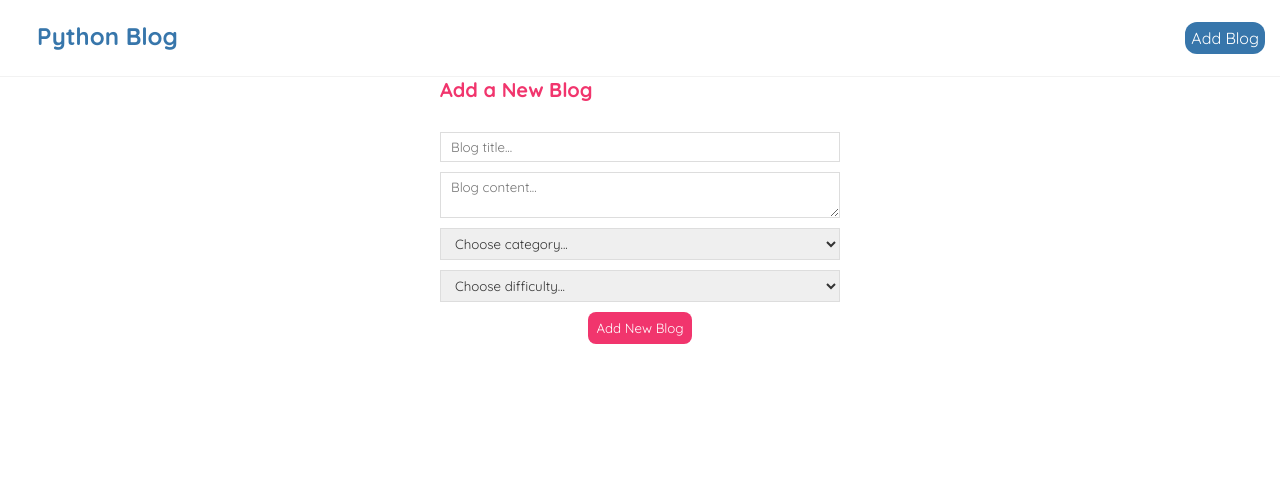
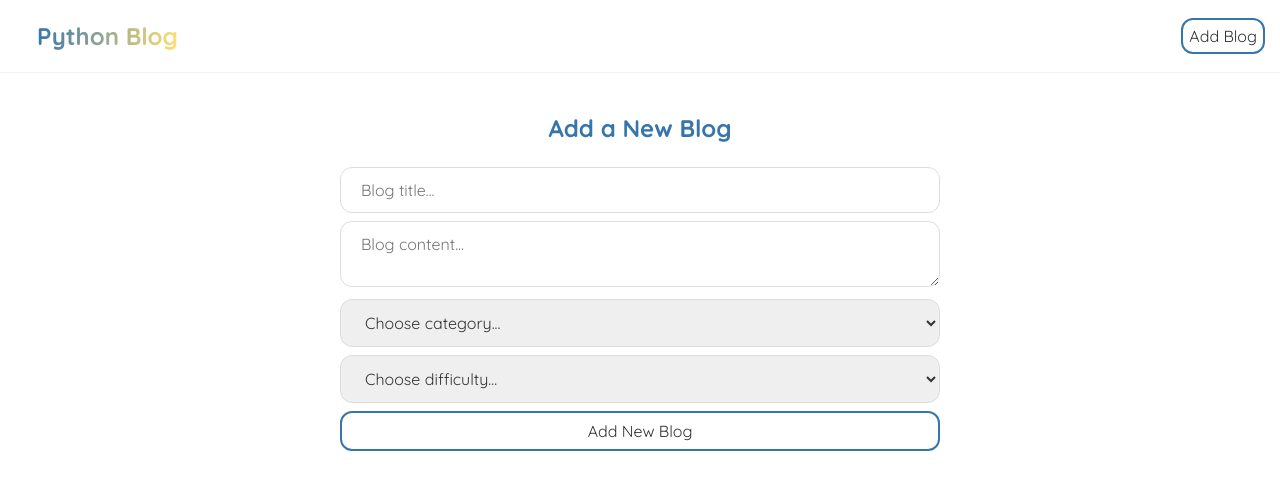
Before and after one commit to Kolabogat/python_blog, a React (Create React App) app in the folder frontend/: page /add_blog in a window 1280 px wide. Shown: the top 490 px of the page. Built offline with nearby package versions, Linux system fonts and the light colour scheme.

Commit message:
Updated: Styles

```diff
--- a/frontend/src/index.css
+++ b/frontend/src/index.css
@@ -1,25 +1,61 @@
 @import url('https://fonts.googleapis.com/css2?family=Quicksand:wght@300;400;500;600;700&display=swap');
 
+/* All */
 html, body {
   margin: 0;
   padding: 0;
 }
-
 * {
   margin: 0;
   font-family: 'Quicksand';
   color: #333;
   box-sizing: border;
 }
-h1, h2 {
+h2 {
   color: #3776ab;
   margin-bottom: 4px;
   text-align: left;
 }
+.span-category {
+  font-size: 16px;
+  color: #cfa000;
+  font-weight: bold;
+}
+.container {
+  display: flex;
+  max-width: 1000px;
+  margin: auto;
+}
+.content {
+  width: 65%;
+  margin: 10px auto;
+  padding: 20px;
+}
+.sidebar {
+  width: 20%;
+  margin: 10px auto;
+  padding: 20px;
+}
+.max-width {
+  max-width: 500px;
+}
+.search {
+  margin-left: auto;
+  width: 300px;
+  height: 36px;
+  color: #333;
+  border-radius: 12px;
+  border: 2px solid #3776ab;
+}
+.cut-text {
+  display: block;
+  width: 100%;
+  overflow: hidden;
+  white-space: nowrap;
+  text-overflow: ellipsis;
+}
 
-
-
-
+/* Navbar */
 .navbar {
   padding: 15px;
   display: flex;
@@ -29,10 +65,10 @@ h1, h2 {
   border-bottom: 1px solid #f2f2f2;
 }
 .navbar h1 {
-  color: #3776ab;
-}
-.navbar h1:hover {
-  color: #f2ba00;
+  background: linear-gradient(90deg, rgba(55,118,171,1) 0%, rgba(255,223,115,1) 100%);
+  color: transparent;
+  background-clip: text;
+  -webkit-background-clip: text;
 }
 .navbar .links {
   margin-left: auto;
@@ -42,27 +78,23 @@ h1, h2 {
   text-decoration: none;
   padding: 6px;
 }
-.navbar a:hover {
-  color: #3776ab;
+
+/* Button */
+.button-blue {
+  color: #333;
+  border-radius: 12px;
+  border: 2px solid #3776ab;
+}
+.button-blue:hover {
+  color: white;
+  background-color: #3776ab;
+}
+.button-blue:active {
+  background-color: #3c5e7a;
+  border-color: #3c5e7a;
 }
 
-.container {
-  display: flex;
-  max-width: 1000px;
-  margin: auto;
-}
-.content {
-  width: 80%;
-  margin: 10px auto;
-  padding: 20px;
-}
-.sidebar {
-  width: 20%;
-  margin: 10px auto;
-  padding: 20px;
-}
-
-/*blog previews / list */
+/* Blog List */
 .blog-preview {
   padding: 10px 16px;
   margin: 20px 0;
@@ -71,20 +103,12 @@ h1, h2 {
 }
 .blog-preview:hover {
   box-shadow: 1px 2px 3px rgba(0,0,0,0.1);
+  background: rgb(55,118,171);
+  background: linear-gradient(90deg, rgba(55,118,171,0.2) 0%, rgba(255,211,67,0.2) 100%);
 }
 .blog-info {
   text-align: left;
 }
-  /*color: 'white',
-  backgroundColor: '#1e2933',
-  borderRadius: '8px',*/
-
-/*.blog-preview h2 {
-  font-size: 20px;
-  color: #3776ab;
-  margin-bottom: 8px;
-  text-align: left;
-}*/
 .blog-preview a{
   text-decoration: none;
 }
@@ -93,71 +117,81 @@ h1, h2 {
   margin-top: 4px;
 
 }
-.cut-text {
-  display: block;
-  width: 95%;
-  overflow: hidden;
-  white-space: nowrap;
-  text-overflow: ellipsis;
-}
 
 .difficulty-easy {
   color: #48ab37;
   text-align: left;
+  font-weight: bold;
 }
 
 
-/* blog details page */
-.blog-details h2 {
-  font-size: 20px;
-  color: #f1356d;
+/* Blog Details */
+.blog-details {
+  margin-top: 30px;
+  max-width: 600px;
+  margin: auto;
+  text-align: left;
+}
+.blog-details h1 {
+  font-size: 30px;
+  color: #3776ab;
   margin-bottom: 10px;
 }
 .blog-details div {
-  margin: 20px 0;
+  margin: 20px;
+}
+.blog-details span {
+
+}
+.blog-details p {
+    margin: 10px auto;
 }
 .blog-details button {
-  background: #f1356d;
+  background: #3776ab;
   color: #fff;
   border: 0;
   padding: 8px;
-  border-radius: 8px;
+  border-radius: 12px;
   cursor: pointer;
 }
 
-/* create new blog form */
+/* Create New Blog */
 .create {
-  max-width: 400px;
-  margin: 0 auto;
+  max-width: 600px;
+  margin: auto;
   text-align: center;
+  padding: 20px;
+}
+.create h2 {
+  text-align: center;
+  margin: 20px;
+
 }
 .create label {
-  text-align: left;
-  display: block;
-}
-.create h2 {
-  font-size: 20px;
-  color: #f1356d;
-  margin-bottom: 30px;
+  padding: 6px 10px;
+  margin: 10px auto;
 }
 .create input, .create textarea, .create select {
+  font-size: 16px;
   width: 100%;
-  padding: 6px 10px;
-  margin: 10px 0;
+  padding: 12px 20px;
+  margin: 4px 0;
+  display: inline-block;
   border: 1px solid #ddd;
+  border-radius: 12px;
   box-sizing: border-box;
-  display: block;
+  resize: vertical;
 }
 .create button {
-  background: #f1356d;
-  color: #fff;
-  border: 0;
+  font-size: 16px;
+  background: white;
+  width: 100%;
+  margin: 4px 0;
   padding: 8px;
-  border-radius: 8px;
   cursor: pointer;
 }
 
-/* not found page */
+/* Not Found Page */
 .not-found {
   max-width: 400px;
   margin: 0 auto;
@@ -167,7 +201,6 @@ h1, h2 {
   font-size: 20px;
   margin-bottom: 10px;
 }
-
 .not-found a {
   text-decoration: none;
   padding: 6px;
@@ -175,10 +208,6 @@ h1, h2 {
 .not-found a:hover {
   color: #f1356d;
 }
-
-
-
-
 
 /* Sidebar */
 .category {
@@ -189,16 +218,11 @@ h1, h2 {
 }
 .category:hover {
   box-shadow: 1px 2px 3px rgba(0,0,0,0.1);
+  background: rgb(255,211,67);
+  background: linear-gradient(90deg, rgba(255,211,67,0.2) 0%, rgba(55,118,171,0.2) 100%);
 }
-
-
-/* Button */
-.button-blue {
-  color: white;
-  background-color: #3776ab;
-  border-radius: 12px;
+.category:active {
+  padding: 9px 15px;
+  margin: 19px -1;
+  border: 2px solid #3776ab;
 }
-.button-blue:hover {
-  color: white;
-  background-color: #1e2933;
-}
```
